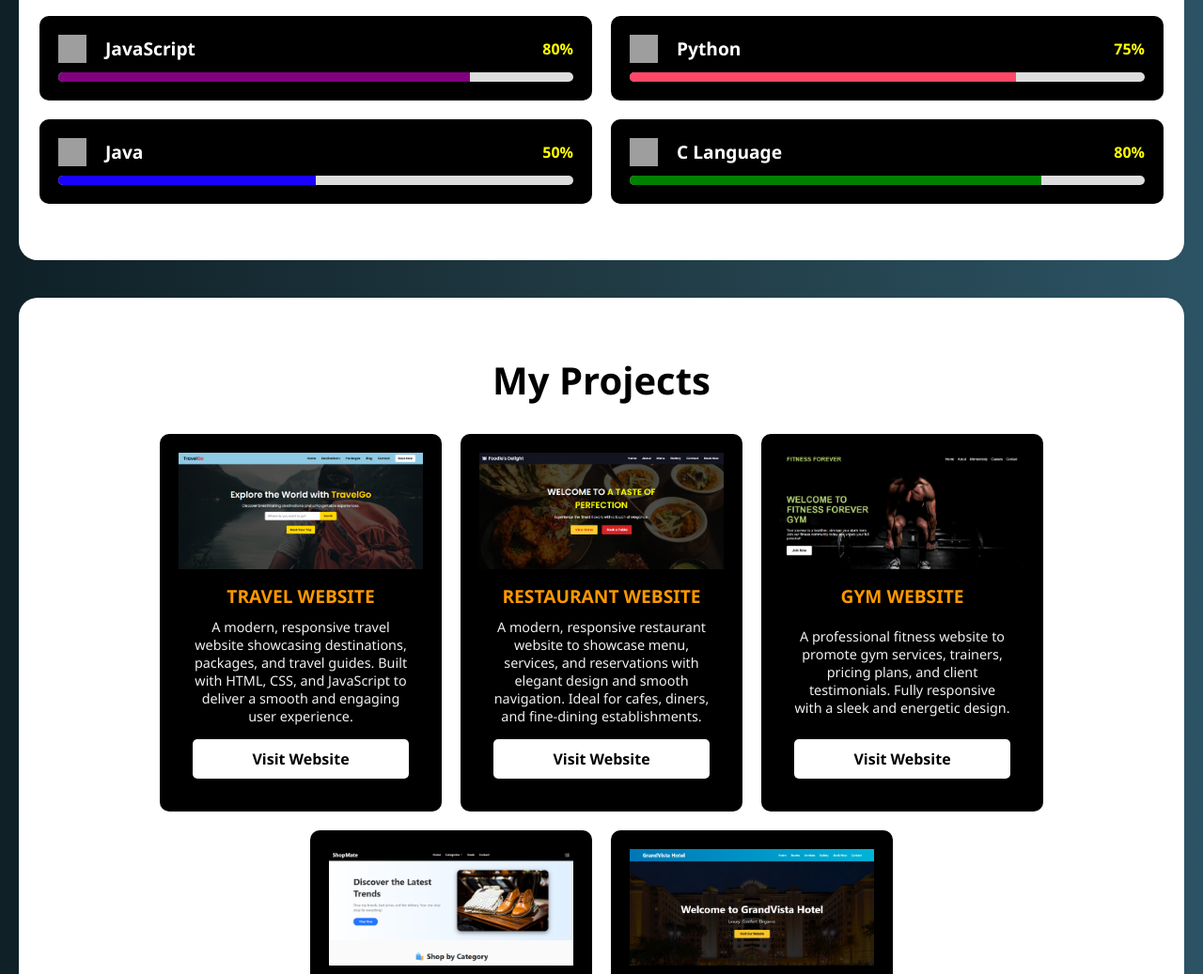
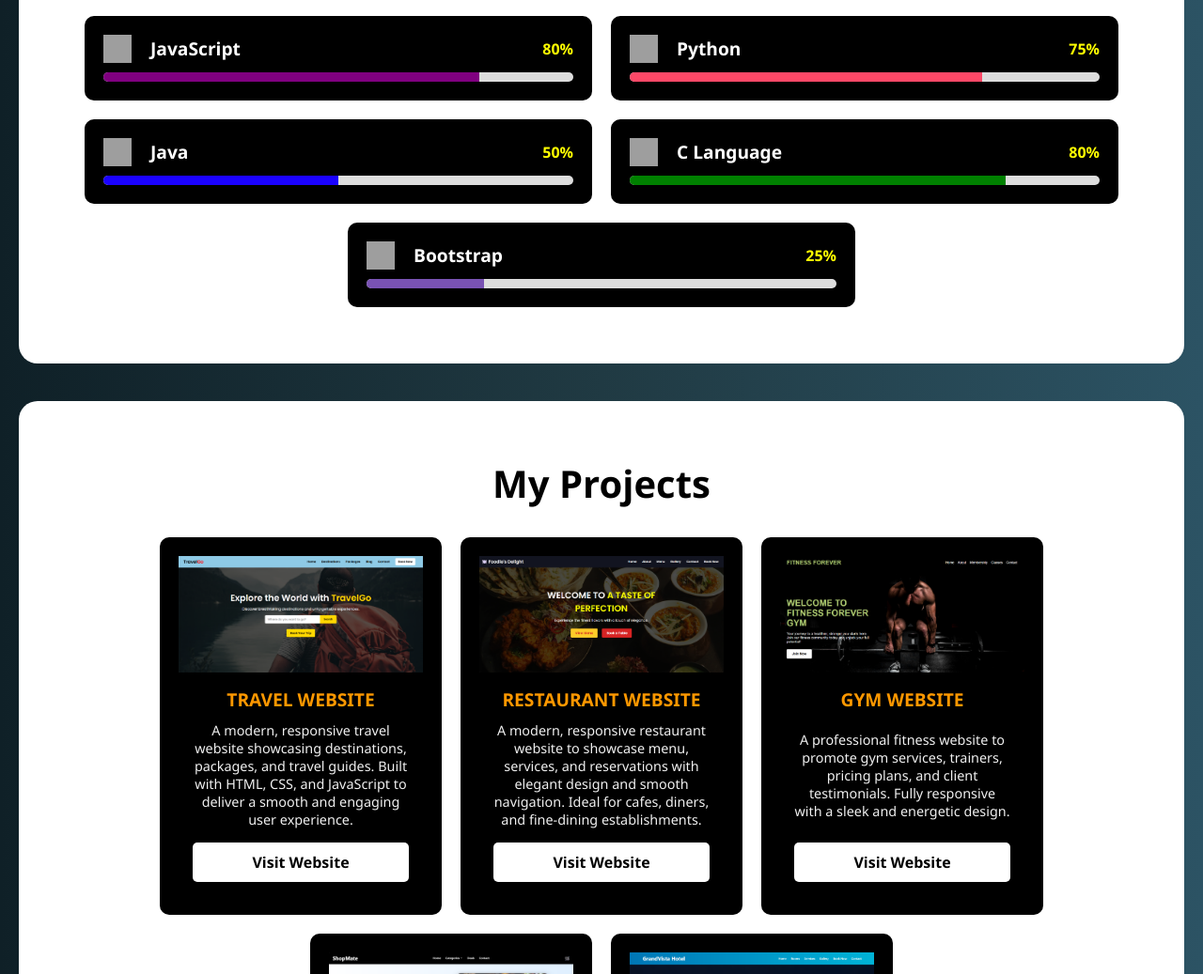
Before and after one commit to itsmejatinarora/portfolio, a plain HTML site: page index.html in a window 1280 px wide. Shown: the part 1390-2427 px from the top of the page at 94% size. Drawn offline with Linux system fonts and the light colour scheme; grey boxes are pictures that could not be loaded.

Commit message:
add skills

```diff
--- a/index.html
+++ b/index.html
@@ -66,8 +66,8 @@
             </div>
         </div>
     </section>
-    <!-- skills section  -->
-    <section class="skills" id="skills">
+ <!-- skills section  -->
+<section class="skills" id="skills">
   <h2>My <span>Skills</span></h2>
   <div class="container">
     <div class="skill-box" data-percentage="90">
@@ -135,8 +135,19 @@
         <div class="progress" style="background: green; width: 80%;"></div>
       </div>
     </div>
+    <div class="skill-box" data-percentage="25">
+      <div class="skill-header">
+        <img src="https://cdn.jsdelivr.net/gh/devicons/devicon/icons/bootstrap/bootstrap-original.svg" alt="Bootstrap Logo" />
+        <h3>Bootstrap</h3>
+        <span class="percentage">25%</span>
+      </div>
+      <div class="progress-bar">
+        <div class="progress" style="background: #7952b3; width: 70%;"></div>
+      </div>
+    </div>
   </div>
-    </section>
+</section>
+
     <!-- project section -->
     <section class="projects" id="project">
   <h2>My <span>Projects</span></h2>
--- a/script.js
+++ b/script.js
@@ -35,7 +35,7 @@ document.addEventListener("DOMContentLoaded", () => {
     animateValue("projects", 0, 6, 1500);
 });
 
-// skills section
+// skills section animation
 document.addEventListener("DOMContentLoaded", () => {
   document.querySelectorAll(".skill-box").forEach(skill => {
     const percentage = parseInt(skill.getAttribute("data-percentage"));
@@ -44,8 +44,8 @@ document.addEventListener("DOMContentLoaded", () => {
     if (!progress) return;
 
     let current = 0;
-    const duration = 1500; // in ms
-    const stepTime = 15; // smaller = smoother
+    const duration = 1500; // total animation time in ms
+    const stepTime = 15;   // smaller = smoother
     const increment = percentage / (duration / stepTime);
 
     const animate = setInterval(() => {
--- a/style.css
+++ b/style.css
@@ -91,7 +91,6 @@ body {
   text-align: center;
   height: auto;
   padding: 30px;
-  color: black;
   background-color: white;
   border-radius: 20px;
   margin: 40px 20px;
@@ -244,7 +243,6 @@ body {
     padding: 20px 50px;
   }
 }
-/* skills  */
 /* Skills Section */
 .skills {
   text-align: center;
@@ -265,11 +263,13 @@ body {
 
 .container {
   display: flex;
+  flex-wrap: wrap;
   gap: 20px;
+  justify-content: center;
 }
 
 .skill-box {
-  width: 49%;
+  width: 45%;
   padding: 20px;
   background: black;
   color: white;
@@ -278,6 +278,9 @@ body {
   transition: transform 0.3s;
 }
 
+.skill-box:hover {
+  transform: scale(1.05);
+}
 
 .skill-header {
   display: flex;
@@ -315,18 +318,18 @@ body {
 .progress {
   height: 100%;
   width: 0;
-  transition: width 0s ;
+  transition: width 0s;
 }
 
 /* ===== Responsive Design ===== */
 @media (max-width:1068px){
-   .skill-box {
+  .skill-box {
     width: 95%;
   }
 }
+
 /* Tablets */
 @media (max-width: 768px) {
-
   .skill-box {
     width: 95%;
   }
@@ -374,6 +377,7 @@ body {
     font-size: 0.85rem;
   }
 }
+
 
 /* project section  */
 /* Projects Section */
@@ -648,6 +652,7 @@ body {
   display: flex;
   flex-direction: column;
   align-items: center;
+  width: 100%;
 }
 
 .cert-item {
```
